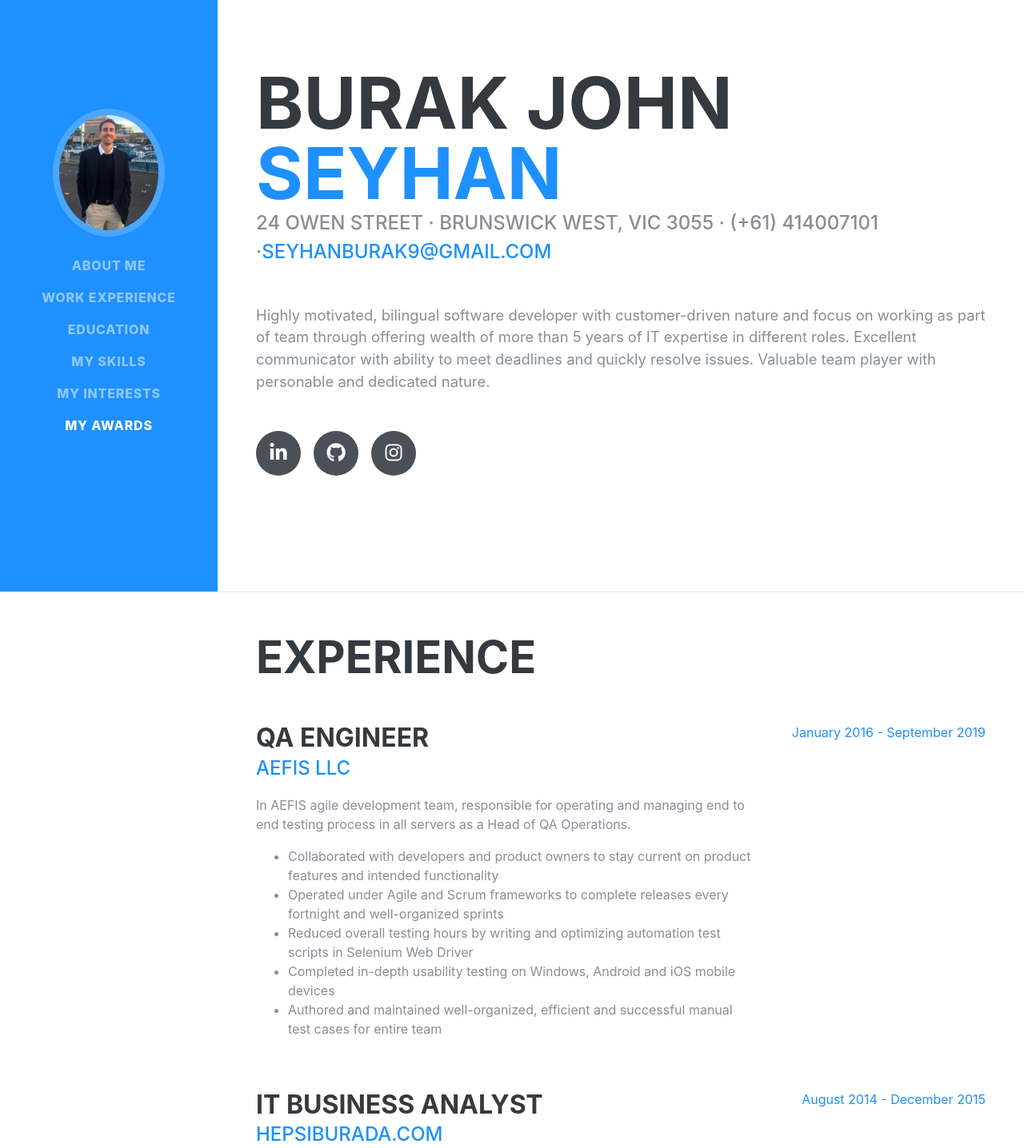
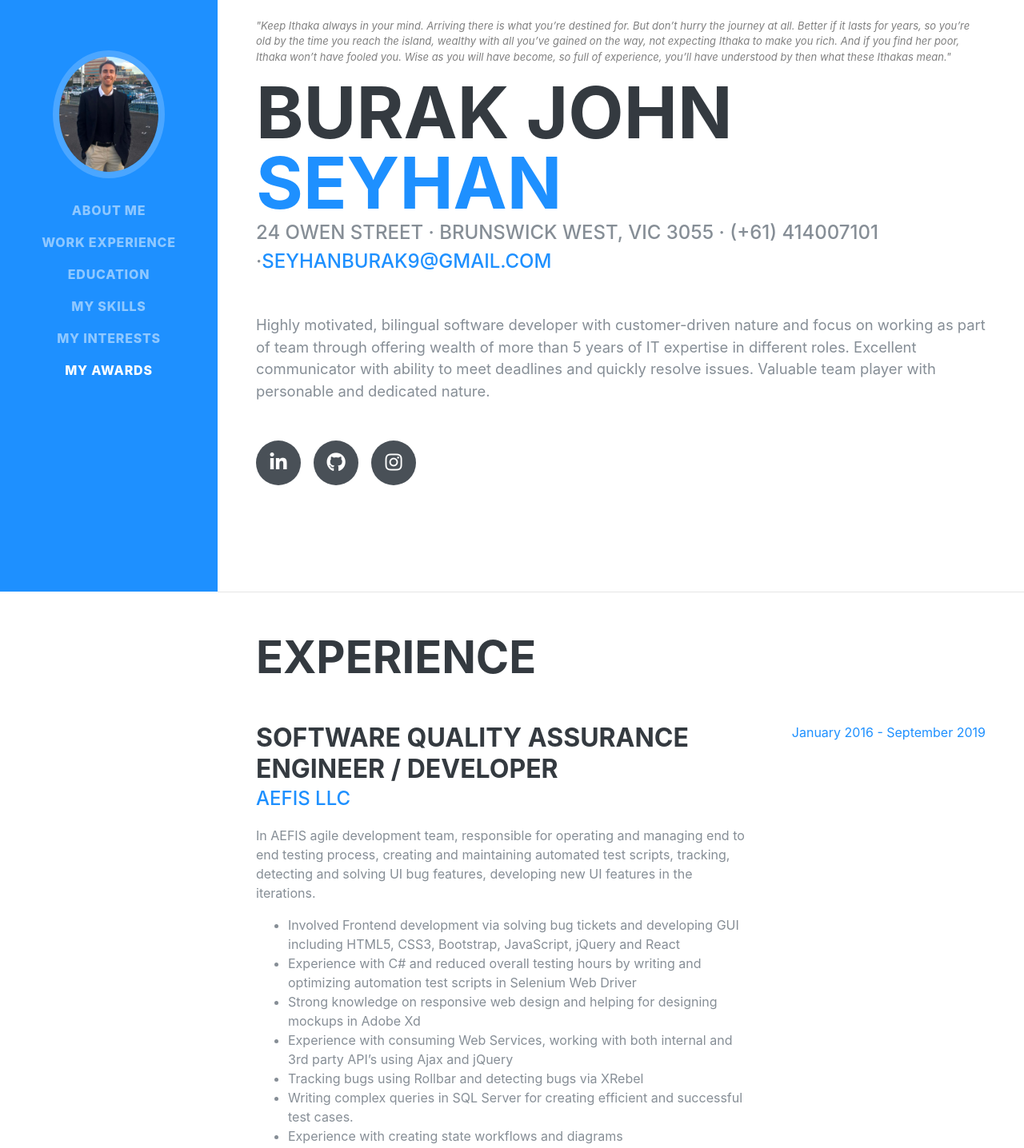
Before and after one commit to di0nys1s/myresume, a React (Create React App) app: page / in a window 1280 px wide. Shown: the part 60-1496 px from the top of the page at 80% size. Built offline with nearby package versions, Linux system fonts and the light colour scheme; a web font is replaced by a local one.

Commit message:
content update

```diff
--- a/src/components/education.jsx
+++ b/src/components/education.jsx
@@ -18,13 +18,31 @@ const Education = () => {
             <div>Master of Information Technology - Web Development Track</div>
             <br />
             <p>
+              <strong>Skills Improved:</strong> OOP with Java and C#, Asp.NET
+              MVC, Unix Shell, RDBMS with SQL Server and NoSQL with MongoDB,
+              Unit Testing, Python, HTML5, CSS3, JS, Android SDK, RESTful Web
+              Services, Responsive UI/UX web and mobile design.
+            </p>
+            <p>
               <strong>Software Developer in Project Demeter: </strong>
               As a winner of Monash Industry Experience Expo 2019, Demeter is a
               comprehensive visual guide that helps refugee women to decide on a
               suitable suburb to start the business based on her unique needs.
               We provide information to help them with two aspects: business
-              competition and family needs.
+              competition and family needs. In technology stack, Microsoft Stack
+              is used including ASP.NET MVC for backend; HTML, CSS, JS and
+              jQuery for frontend development and Azure for deployment. The
+              project is also benefited from open data and for handling with
+              data R and leaflet is used.
               <br />
+              <br />
+              <img
+                className="img-fluid mx-auto mb-2"
+                src="img/sa.png"
+                alt="techstack"
+                style={{ marginTop: 30 }}
+              />
+              <h4>
                 <br />
                 <a
                   target="_blank"
@@ -32,6 +50,8 @@ const Education = () => {
                 >
                   Demeter Product Video
                 </a>
+              </h4>
+              <br />
             </p>
             <h3>Courses TAKEN</h3>
             <ul>
--- a/src/components/experience.jsx
+++ b/src/components/experience.jsx
@@ -11,7 +11,9 @@ const Experience = () => {
 
         <div className="resume-item d-flex flex-column flex-md-row justify-content-between mb-5">
           <div className="resume-content">
-            <h3 className="mb-0">QA Engineer</h3>
+            <h3 className="mb-0">
+              Software Quality Assurance Engineer / Developer
+            </h3>
             <div className="subheading mb-3">
               <a target="_blank" href="https://www.aefis.com">
                 AEFIS LLC
@@ -19,29 +21,43 @@ const Experience = () => {
             </div>
             <p>
               In AEFIS agile development team, responsible for operating and
-              managing end to end testing process in all servers as a Head of QA
-              Operations.
+              managing end to end testing process, creating and maintaining
+              automated test scripts, tracking, detecting and solving UI bug
+              features, developing new UI features in the iterations.
             </p>
             <ul>
               <li>
-                Collaborated with developers and product owners to stay current
-                on product features and intended functionality
+                Involved Frontend development via solving bug tickets and
+                developing GUI including HTML5, CSS3, Bootstrap, JavaScript,
+                jQuery and React
               </li>
               <li>
-                Operated under Agile and Scrum frameworks to complete releases
-                every fortnight and well-organized sprints
+                Experience with C# and reduced overall testing hours by writing
+                and optimizing automation test scripts in Selenium Web Driver
               </li>
               <li>
-                Reduced overall testing hours by writing and optimizing
-                automation test scripts in Selenium Web Driver
+                Strong knowledge on responsive web design and helping for
+                designing mockups in Adobe Xd
               </li>
               <li>
-                Completed in-depth usability testing on Windows, Android and iOS
-                mobile devices
+                Experience with consuming Web Services, working with both
+                internal and 3rd party API’s using Ajax and jQuery
+              </li>
+              <li>Tracking bugs using Rollbar and detecting bugs via XRebel</li>
+              <li>
+                Writing complex queries in SQL Server for creating efficient and
+                successful test cases.
+              </li>
+              <li>Experience with creating state workflows and diagrams</li>
+              <li>
+                Operated under Agile and Scrum frameworks to complete releases
               </li>
               <li>
-                Authored and maintained well-organized, efficient and successful
-                manual test cases for entire team
+                Used bitbucket and GitHub repository to submit code changes.
+              </li>
+              <li>
+                As a member of deployment team, responsible for sustaining
+                deployments using Atlassian bamboo.
               </li>
             </ul>
           </div>
--- a/src/components/interests.jsx
+++ b/src/components/interests.jsx
@@ -24,6 +24,11 @@ const Interest = () => {
         <p className="mb-0">
           I have been playing acoustic guitar since my childhood.
         </p>
+        <br />
+        <p className="mb-2">
+          I was also a former basketball player and volunteer in 2010 FIBA World
+          Basketball Championship as a referee supervisor.
+        </p>
       </div>
     </section>
   );
--- a/src/components/navbar.jsx
+++ b/src/components/navbar.jsx
@@ -13,7 +13,8 @@ const Navbar = () => {
           <img
             className="img-fluid img-profile rounded-circle mx-auto mb-2"
             src="img/profilej.jpg"
-            alt=""
+            alt="profile"
+            style={{ marginTop: -150 }}
           />
         </span>
       </a>
--- a/src/components/resume.jsx
+++ b/src/components/resume.jsx
@@ -7,6 +7,26 @@ const Resume = () => {
       id="about"
     >
       <div className="w-100">
+        <blockquote>
+          <p
+            style={{
+              marginTop: -50,
+              color: "grey",
+              fontStyle: "Times New Roman",
+              fontSize: "small"
+            }}
+          >
+            <i>
+              "Keep Ithaka always in your mind. Arriving there is what you’re
+              destined for. But don’t hurry the journey at all. Better if it
+              lasts for years, so you’re old by the time you reach the island,
+              wealthy with all you’ve gained on the way, not expecting Ithaka to
+              make you rich. And if you find her poor, Ithaka won’t have fooled
+              you. Wise as you will have become, so full of experience, you’ll
+              have understood by then what these Ithakas mean."
+            </i>
+          </p>
+        </blockquote>
         <h1 className="mb-0" style={{ fontSize: 90 }}>
           Burak John
           <span className="text-primary"> Seyhan</span>
```
Also changed, not shown: public/img/sa.png (added). Lines whose indentation alone changed are shown as unchanged.
